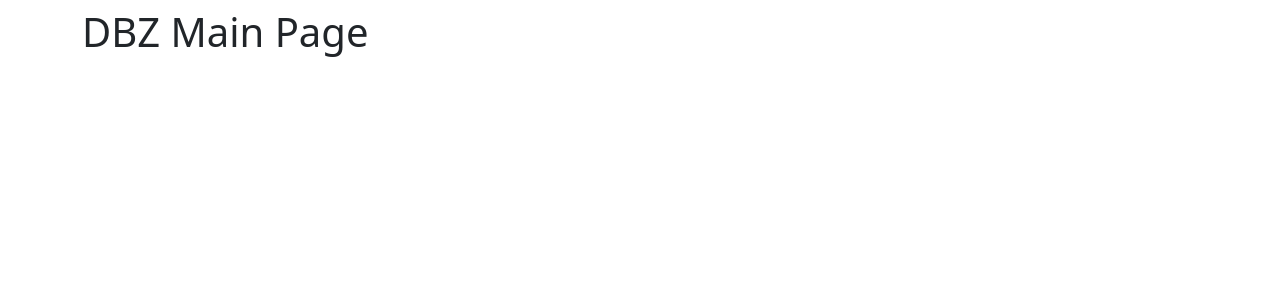
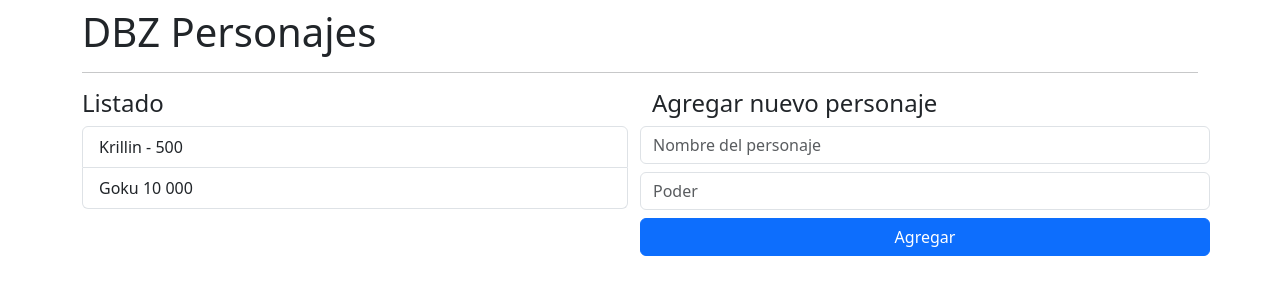
Before and after one commit to jonato96/angular-bases, an Angular app in the folder 02-first-ng-app/: page / in a window 1280 px wide. Shown: the top 300 px of the page. Built offline with nearby package versions, Linux system fonts and the light colour scheme.

Commit message:
add-design

```diff
--- a/02-first-ng-app/src/app/dbz/pages/main-page.component.html
+++ b/02-first-ng-app/src/app/dbz/pages/main-page.component.html
@@ -1 +1,22 @@
-<h1>DBZ Main Page</h1>
+<h1>DBZ Personajes</h1>
+<hr>
+
+<div class="row">
+
+    <div class="col">
+        <h4>Listado</h4>
+        <ul class="list-group">
+            <li class="list-group-item">Krillin - 500</li>
+            <li class="list-group-item">Goku 10 000</li>
+        </ul>
+    </div>
+
+    <div class="col">
+        <h4>Agregar nuevo personaje</h4>
+        <form class="row">
+            <input type="text" class="form-control mb-2" placeholder="Nombre del personaje">
+            <input type="number" class="form-control mb-2" placeholder="Poder">
+            <button class="btn btn-primary" type="submit">Agregar</button>
+        </form>
+    </div>
+</div>
```
